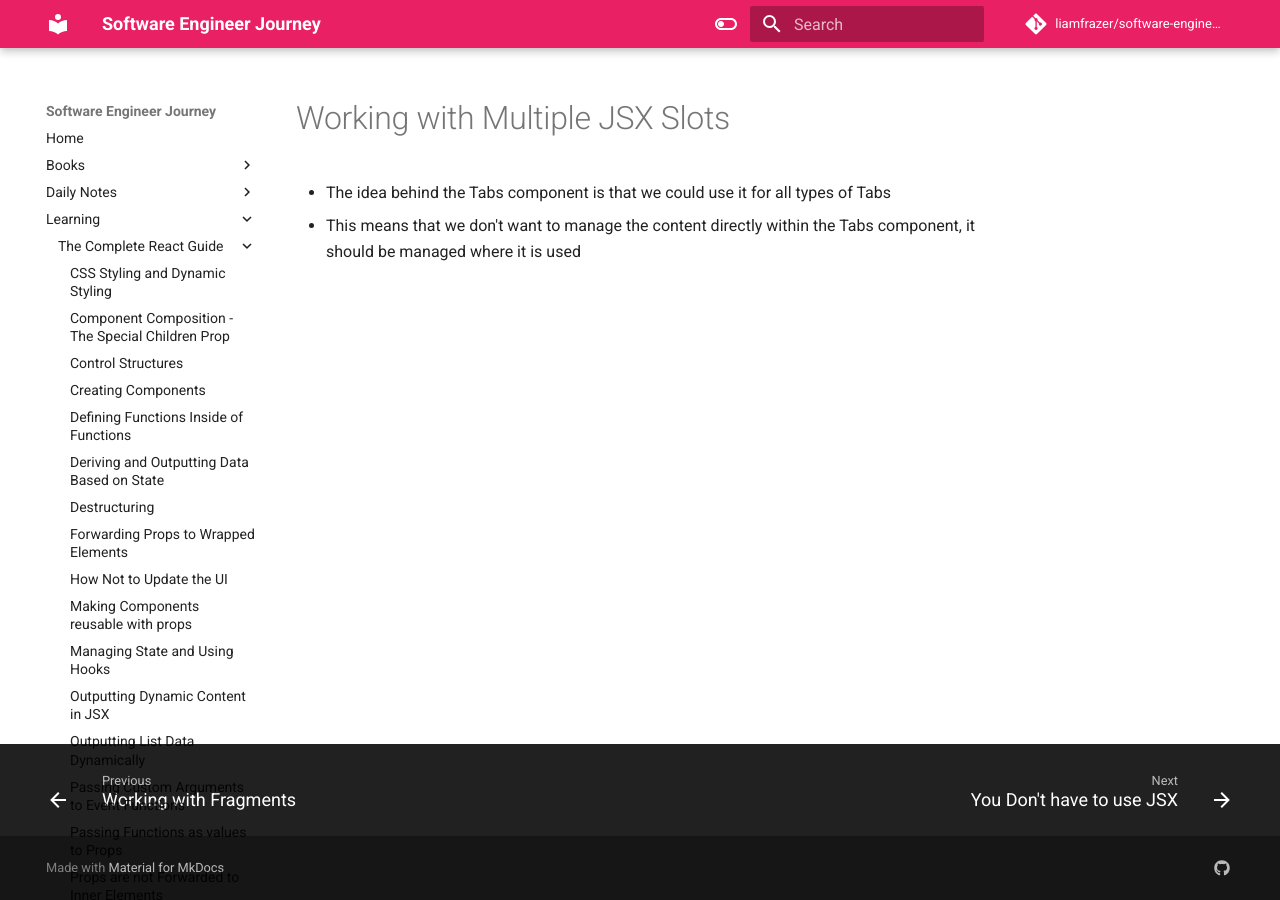
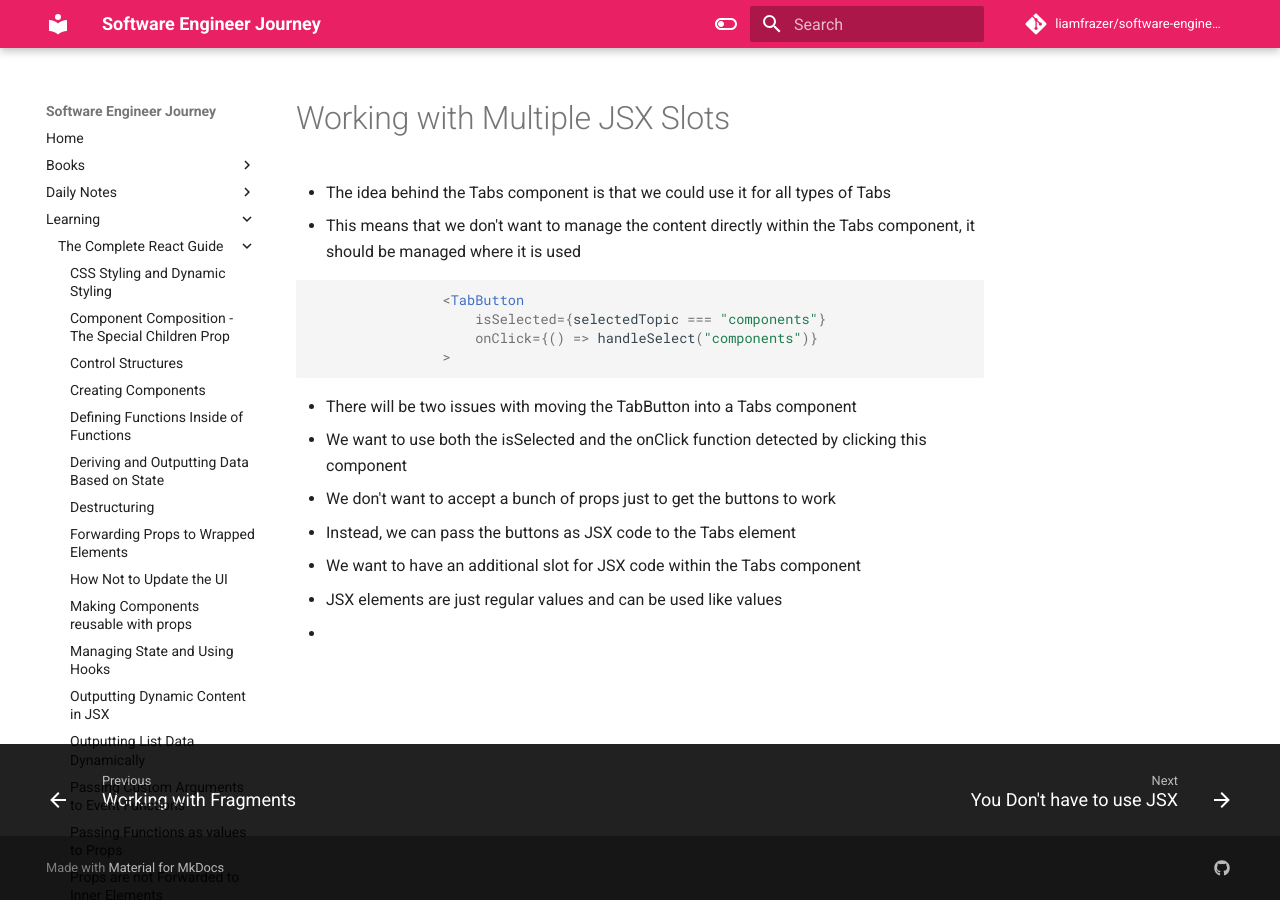
Before and after one commit to liamfrazer/software-engineer-journey, an MkDocs documentation site: the page built from docs/Learning/The Complete React Guide/Working with Multiple JSX Slots.md, in a window 1280 px wide. Built offline with MkDocs 1.6.1 and Material for MkDocs 9.7.7, drawn with Linux system fonts in a browser that asks for light colours; comment, search, counter and statistics services are not loaded.

Commit message:
vault backup: 2023-12-21 18:28:09

````diff
--- a/docs/Learning/The Complete React Guide/Working with Multiple JSX Slots.md
+++ b/docs/Learning/The Complete React Guide/Working with Multiple JSX Slots.md
@@ -8,3 +8,20 @@ tags:
 
 * The idea behind the Tabs component is that we could use it for all types of Tabs
 * This means that we don't want to manage the content directly within the Tabs component, it should be managed where it is used
+
+```jsx
+				<TabButton
+					isSelected={selectedTopic === "components"}
+					onClick={() => handleSelect("components")}
+				>
+```
+
+* There will be two issues with moving the TabButton into a Tabs component
+* We want to use both the isSelected and the onClick function detected by clicking this component
+
+* We don't want to accept a bunch of props just to get the buttons to work
+* Instead, we can pass the buttons as JSX code to the Tabs element
+* We want to have an additional slot for JSX code within the Tabs component
+
+* JSX elements are just regular values and can be used like values
+*
````
